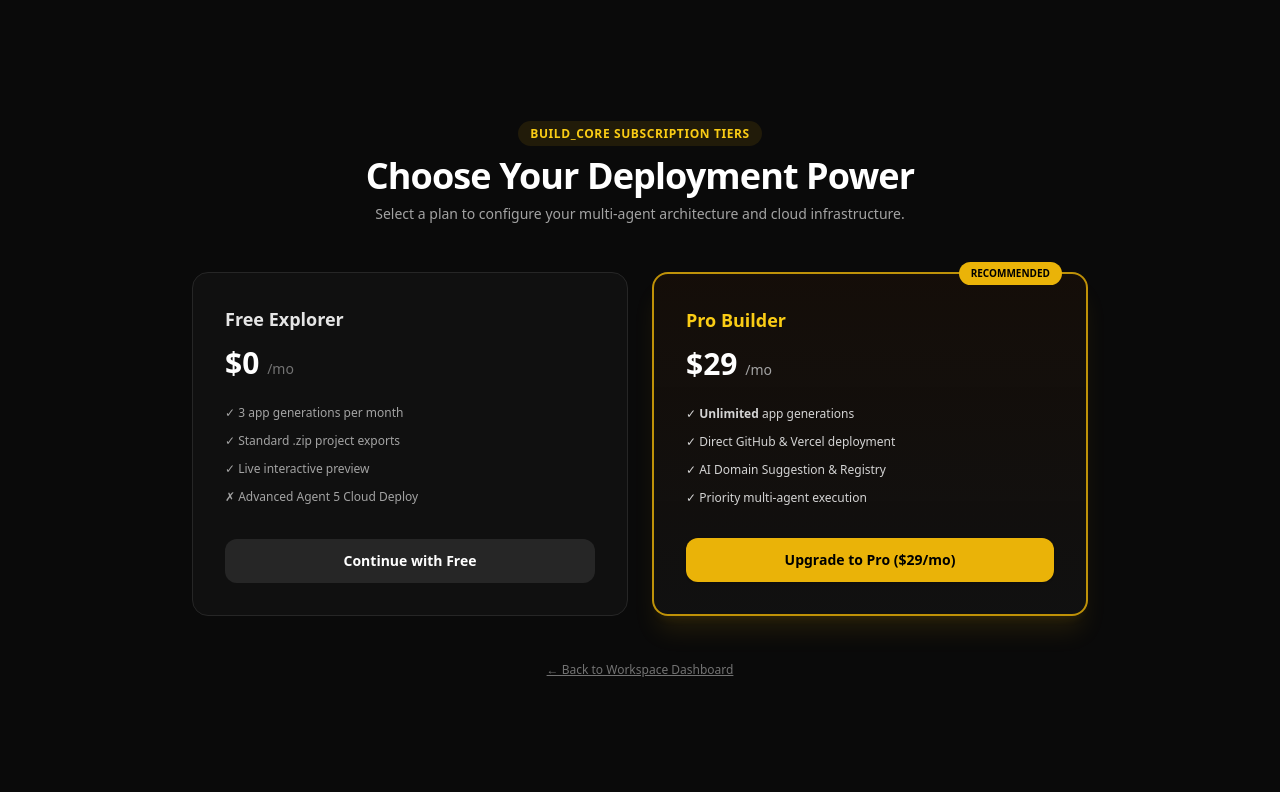
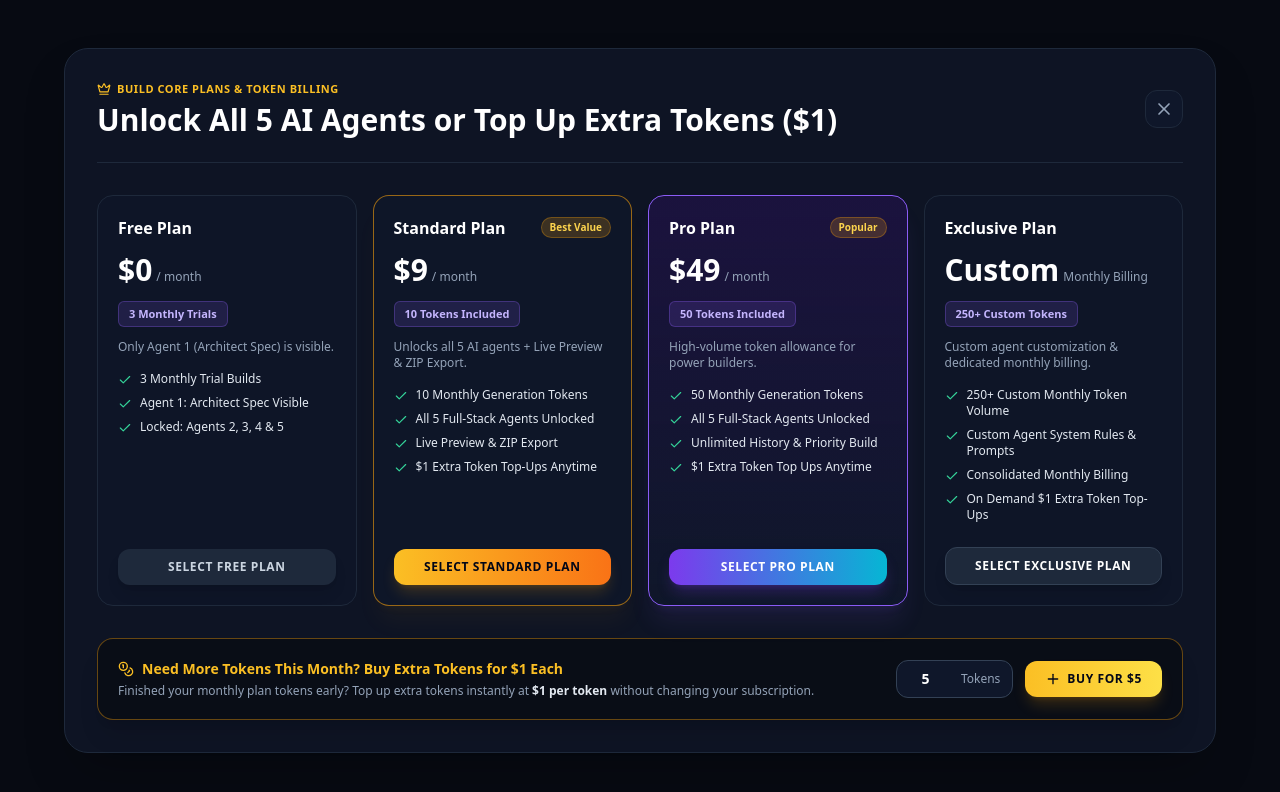
Before and after one commit to sunanya2907/codev-studio, a Next.js app: page /pricing in a window 1280 px wide. Shown: the top 792 px of the page. Built offline with nearby package versions, Linux system fonts and the light colour scheme.

Commit message:
Remove session ID box from workspace page

```diff
--- a/app/pricing/page.tsx
+++ b/app/pricing/page.tsx
@@ -1,81 +1,240 @@
 "use client";
 
-import { useState } from "react";
-import { useRouter } from "next/navigation";
+import React, { useState } from "react";
+import Link from "next/link";
+import { Check, Coins, Crown, Plus, X } from "lucide-react";
+
+const PLAN_DETAILS = [
+  {
+    id: "FREE",
+    name: "Free Plan",
+    price: "$0",
+    period: "/ month",
+    badge: "3 Monthly Trials",
+    desc: "Only Agent 1 (Architect Spec) is visible.",
+    features: [
+      "3 Monthly Trial Builds",
+      "Agent 1: Architect Spec Visible",
+      "Locked: Agents 2, 3, 4 & 5",
+    ],
+  },
+  {
+    id: "STANDARD",
+    name: "Standard Plan",
+    price: "$9",
+    period: "/ month",
+    badge: "10 Tokens Included",
+    tag: "Best Value",
+    desc: "Unlocks all 5 AI agents + Live Preview & ZIP Export.",
+    features: [
+      "10 Monthly Generation Tokens",
+      "All 5 Full-Stack Agents Unlocked",
+      "Live Preview & ZIP Export",
+      "$1 Extra Token Top-Ups Anytime",
+    ],
+  },
+  {
+    id: "PRO",
+    name: "Pro Plan",
+    price: "$49",
+    period: "/ month",
+    badge: "50 Tokens Included",
+    tag: "Popular",
+    desc: "High-volume token allowance for power builders.",
+    features: [
+      "50 Monthly Generation Tokens",
+      "All 5 Full-Stack Agents Unlocked",
+      "Unlimited History & Priority Build",
+      "$1 Extra Token Top Ups Anytime",
+    ],
+  },
+  {
+    id: "EXCLUSIVE",
+    name: "Exclusive Plan",
+    price: "Custom",
+    period: "Monthly Billing",
+    badge: "250+ Custom Tokens",
+    desc: "Custom agent customization & dedicated monthly billing.",
+    features: [
+      "250+ Custom Monthly Token Volume",
+      "Custom Agent System Rules & Prompts",
+      "Consolidated Monthly Billing",
+      "On Demand $1 Extra Token Top-Ups",
+    ],
+  },
+];
 
 export default function PricingPage() {
-  const router = useRouter();
-  const [proStatus, setProStatus] = useState(false);
+  const [extraTokensCount, setExtraTokensCount] = useState<number>(5);
+  const [loadingPlan, setLoadingPlan] = useState<string | null>(null);
+
+  const handleSelectPlan = async (planId: string) => {
+    setLoadingPlan(planId);
+    try {
+      const res = await fetch("/api/billing", {
+        method: "POST",
+        headers: { "Content-Type": "application/json" },
+        body: JSON.stringify({ action: "UPGRADE_PLAN", plan: planId }),
+      });
+      if (res.ok) {
+        window.location.href = "/orchestrate";
+      } else {
+        alert("Failed to update plan.");
+      }
+    } catch (err) {
+      alert("Error updating plan.");
+    } finally {
+      setLoadingPlan(null);
+    }
+  };
+
+  const handleBuyTokens = async (count: number) => {
+    setLoadingPlan("TOPUP");
+    try {
+      const res = await fetch("/api/billing", {
+        method: "POST",
+        headers: { "Content-Type": "application/json" },
+        body: JSON.stringify({ action: "BUY_TOKENS", extraTokens: count }),
+      });
+      if (res.ok) {
+        alert(`Successfully purchased ${count} extra tokens!`);
+      } else {
+        alert("Failed to purchase tokens.");
+      }
+    } catch (err) {
+      alert("Error purchasing tokens.");
+    } finally {
+      setLoadingPlan(null);
+    }
+  };
 
   return (
-    <main className="min-h-screen bg-neutral-950 text-white flex flex-col items-center justify-center p-6">
-      <div className="max-w-4xl w-full">
+    <main className="min-h-screen bg-[#070A12] text-white p-6 md:p-12 flex flex-col items-center justify-center font-sans">
+      <div className="bg-[#0E1424] border border-slate-800 rounded-3xl max-w-6xl w-full p-6 md:p-8 shadow-2xl relative">
+
         {/* Header */}
-        <div className="text-center mb-12">
-          <span className="px-3 py-1 rounded-full bg-yellow-500/10 text-yellow-400 text-xs font-bold uppercase tracking-wider">
-            Build_Core Subscription Tiers
-          </span>
-          <h1 className="text-4xl font-extrabold mt-3 tracking-tight">Choose Your Deployment Power</h1>
-          <p className="text-neutral-400 text-sm mt-2">
-            Select a plan to configure your multi-agent architecture and cloud infrastructure.
-          </p>
+        <div className="flex items-center justify-between pb-6 mb-8 border-b border-slate-800">
+          <div>
+            <span className="text-[11px] font-bold uppercase tracking-wider text-amber-400 flex items-center gap-1.5">
+              <Crown className="w-3.5 h-3.5" /> BUILD CORE PLANS & TOKEN BILLING
+            </span>
+            <h1 className="text-2xl md:text-3xl font-extrabold text-white mt-1">
+              Unlock All 5 AI Agents or Top Up Extra Tokens ($1)
+            </h1>
+          </div>
+          <Link
+            href="/workspace"
+            className="p-2 rounded-xl bg-slate-900 hover:bg-slate-800 text-slate-400 hover:text-white border border-slate-800 transition"
+            title="Close"
+          >
+            <X className="w-5 h-5" />
+          </Link>
         </div>
 
-        {/* Pricing Cards Grid */}
-        <div className="grid grid-cols-1 md:grid-cols-2 gap-6 mb-10">
-          {/* Free Tier */}
-          <div className="border border-neutral-800 rounded-2xl p-8 bg-neutral-900/50 flex flex-col justify-between">
-            <div>
-              <h3 className="font-bold text-lg text-neutral-200">Free Explorer</h3>
-              <div className="text-3xl font-black mt-3">$0 <span className="text-sm font-normal text-neutral-500">/mo</span></div>
-              <ul className="text-xs text-neutral-400 mt-6 space-y-3">
-                <li>✓ 3 app generations per month</li>
-                <li>✓ Standard .zip project exports</li>
-                <li>✓ Live interactive preview</li>
-                <li>✗ Advanced Agent 5 Cloud Deploy    </li>
-              </ul>
+        {/* 4 Plans Grid */}
+        <div className="grid grid-cols-1 md:grid-cols-2 lg:grid-cols-4 gap-4 mb-8">
+          {PLAN_DETAILS.map((plan) => {
+            const isStandard = plan.id === "STANDARD";
+            const isPro = plan.id === "PRO";
+
+            return (
+              <div
+                key={plan.id}
+                className={`rounded-2xl p-5 flex flex-col justify-between border transition ${
+                  isPro
+                    ? "bg-gradient-to-b from-violet-950/40 to-slate-900/90 border-violet-500 shadow-xl shadow-violet-500/10"
+                    : isStandard
+                    ? "bg-slate-900/90 border-amber-500/60 shadow-xl shadow-amber-500/5"
+                    : "bg-slate-900/50 border-slate-800"
+                }`}
+              >
+                <div>
+                  <div className="flex items-center justify-between mb-2">
+                    <h3 className="font-bold text-base text-white">{plan.name}</h3>
+                    {plan.tag && (
+                      <span className="text-[10px] font-bold px-2 py-0.5 rounded-full bg-amber-500/20 text-amber-300 border border-amber-500/30">
+                        {plan.tag}
+                      </span>
+                    )}
+                  </div>
+
+                  <div className="my-3">
+                    <span className="text-3xl font-extrabold text-white">{plan.price}</span>
+                    <span className="text-xs text-slate-400 ml-1">{plan.period}</span>
+                  </div>
+
+                  <div className="inline-block px-2.5 py-1 rounded-md bg-violet-500/15 border border-violet-500/30 text-violet-300 text-[11px] font-bold mb-3">
+                    {plan.badge}
+                  </div>
+
+                  <p className="text-xs text-slate-400 mb-4">{plan.desc}</p>
+
+                  <ul className="space-y-2 text-xs text-slate-200 mb-6">
+                    {plan.features.map((f, idx) => (
+                      <li key={idx} className="flex items-start gap-2">
+                        <Check className="w-3.5 h-3.5 text-emerald-400 shrink-0 mt-0.5" />
+                        <span>{f}</span>
+                      </li>
+                    ))}
+                  </ul>
+                </div>
+
+                <button
+                  onClick={() => handleSelectPlan(plan.id)}
+                  disabled={loadingPlan === plan.id}
+                  className={`w-full py-2.5 rounded-xl font-bold text-xs uppercase tracking-wider transition shadow-lg ${
+                    plan.id === "FREE"
+                      ? "bg-slate-800 text-slate-300 hover:bg-slate-700"
+                      : isStandard
+                      ? "bg-gradient-to-r from-amber-400 to-orange-500 text-slate-950 hover:brightness-110 shadow-amber-500/20"
+                      : isPro
+                      ? "bg-gradient-to-r from-violet-600 to-cyan-500 text-white hover:brightness-110 shadow-violet-600/25"
+                      : "bg-slate-800 text-white hover:bg-slate-700 border border-slate-700"
+                  }`}
+                >
+                  {loadingPlan === plan.id ? "Processing..." : `Select ${plan.name}`}
+                </button>
+              </div>
+            );
+          })}
+        </div>
+
+        {/* Extra Token Top-Up Bar */}
+        <div className="rounded-2xl bg-[#090D16] border border-amber-500/40 p-5 flex flex-col md:flex-row items-center justify-between gap-4 shadow-xl">
+          <div>
+            <div className="flex items-center gap-2 text-amber-400 font-bold text-sm">
+              <Coins className="w-4 h-4" />
+              <span>Need More Tokens This Month? Buy Extra Tokens for $1 Each</span>
             </div>
-            <button
-              onClick={() => router.push("/orchestrate")}
-              className="mt-8 w-full py-3 bg-neutral-800 hover:bg-neutral-700 text-white text-sm rounded-xl font-bold transition-colors"
-            >
-              Continue with Free
-            </button>
+            <p className="text-xs text-slate-400 mt-1">
+              Finished your monthly plan tokens early? Top up extra tokens instantly at <strong className="text-slate-200">$1 per token</strong> without changing your subscription.
+            </p>
           </div>
 
-          {/* Pro Tier (Coming Soon) */}
-          <div className="border-2 border-yellow-500/80 rounded-2xl p-8 bg-gradient-to-b from-yellow-950/20 to-neutral-900/50 flex flex-col justify-between relative shadow-xl shadow-yellow-500/10">
-            <div className="absolute -top-3 right-6 bg-yellow-500 text-black text-[10px] font-black uppercase px-3 py-1 rounded-full">
-              Recommended
+          <div className="flex items-center gap-3 shrink-0">
+            <div className="flex items-center bg-slate-900 border border-slate-700 rounded-xl px-3 py-2">
+              <input
+                type="number"
+                min={1}
+                max={500}
+                value={extraTokensCount}
+                onChange={(e) => setExtraTokensCount(Math.max(1, Number(e.target.value)))}
+                className="w-12 bg-transparent text-center font-bold text-sm text-white focus:outline-none"
+              />
+              <span className="text-xs text-slate-400 ml-1">Tokens</span>
             </div>
-            <div>
-              <h3 className="font-bold text-lg text-yellow-400">Pro Builder</h3>
-              <div className="text-3xl font-black mt-3">$29 <span className="text-sm font-normal text-neutral-400">/mo</span></div>
-              <ul className="text-xs text-neutral-300 mt-6 space-y-3">
-                <li>✓ <strong>Unlimited</strong> app generations</li>
-                <li>✓ Direct GitHub & Vercel deployment</li>
-                <li>✓ AI Domain Suggestion & Registry</li>
-                <li>✓ Priority multi-agent execution</li>
-              </ul>
-            </div>
+
             <button
-              onClick={() => setProStatus(true)}
-              disabled={proStatus}
-              className="mt-8 w-full py-3 bg-yellow-500 hover:bg-yellow-400 disabled:bg-neutral-800 disabled:text-neutral-500 text-black text-sm rounded-xl font-extrabold transition-all shadow cursor-pointer disabled:cursor-not-allowed"
+              onClick={() => handleBuyTokens(extraTokensCount)}
+              disabled={loadingPlan === "TOPUP"}
+              className="px-5 py-2.5 rounded-xl font-extrabold text-xs uppercase tracking-wider text-slate-950 bg-gradient-to-r from-amber-400 to-yellow-300 hover:brightness-110 flex items-center gap-1.5 shadow-lg shadow-amber-500/20 transition cursor-pointer"
             >
-              {proStatus ? "Coming Soon..." : "Upgrade to Pro ($29/mo)"}
+              <Plus className="w-4 h-4" />
+              {loadingPlan === "TOPUP" ? "Adding..." : `Buy for $${extraTokensCount * 1}`}
             </button>
           </div>
         </div>
 
-        <div className="text-center">
-          <button
-            onClick={() => router.push("/workspace")}
-            className="text-xs text-neutral-500 hover:text-neutral-300 underline"
-          >
-            ← Back to Workspace Dashboard
-          </button>
-        </div>
       </div>
     </main>
   );
```
Also changed, not shown: app/workspace/page.tsx (+16 -39 lines).
